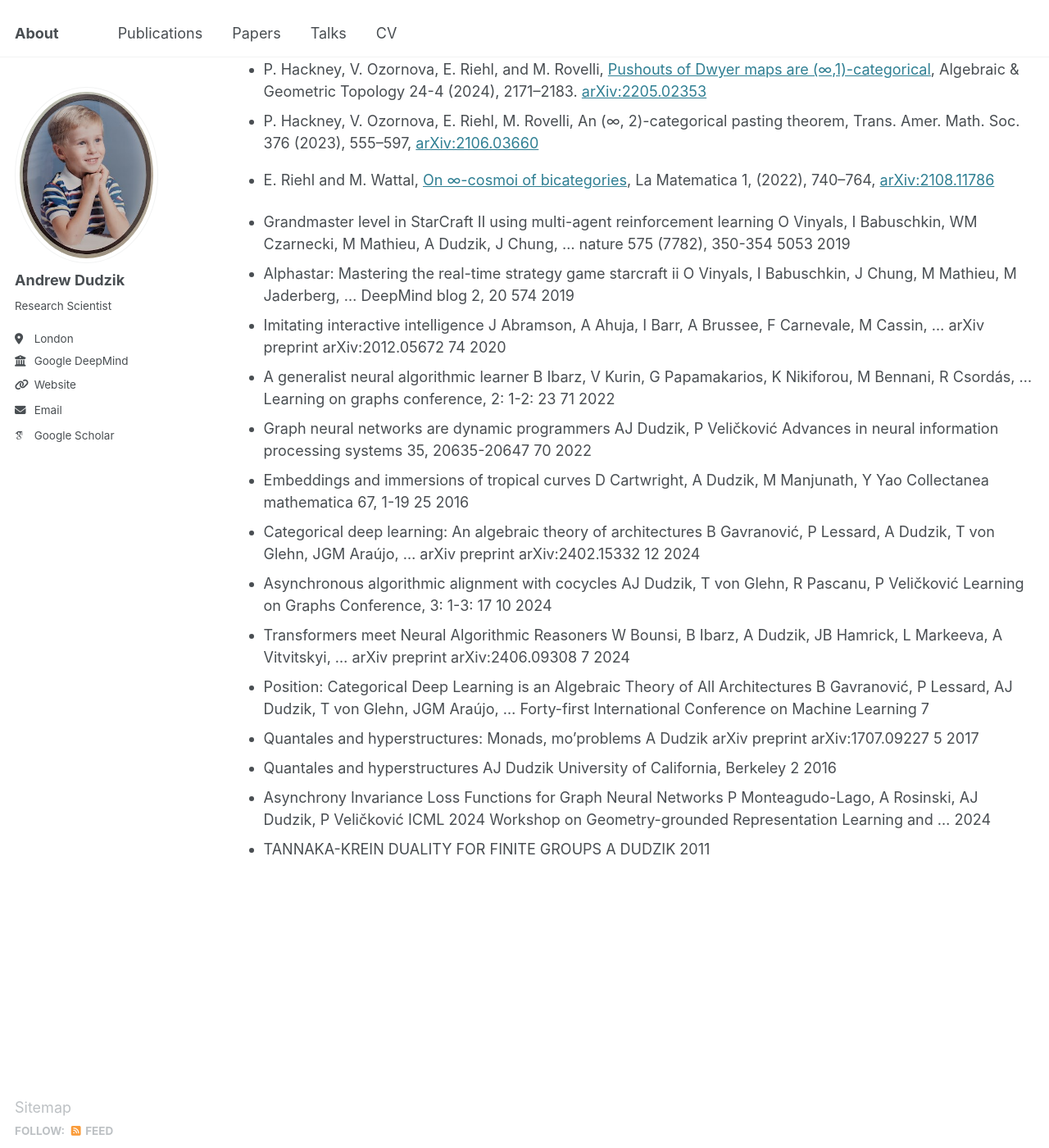
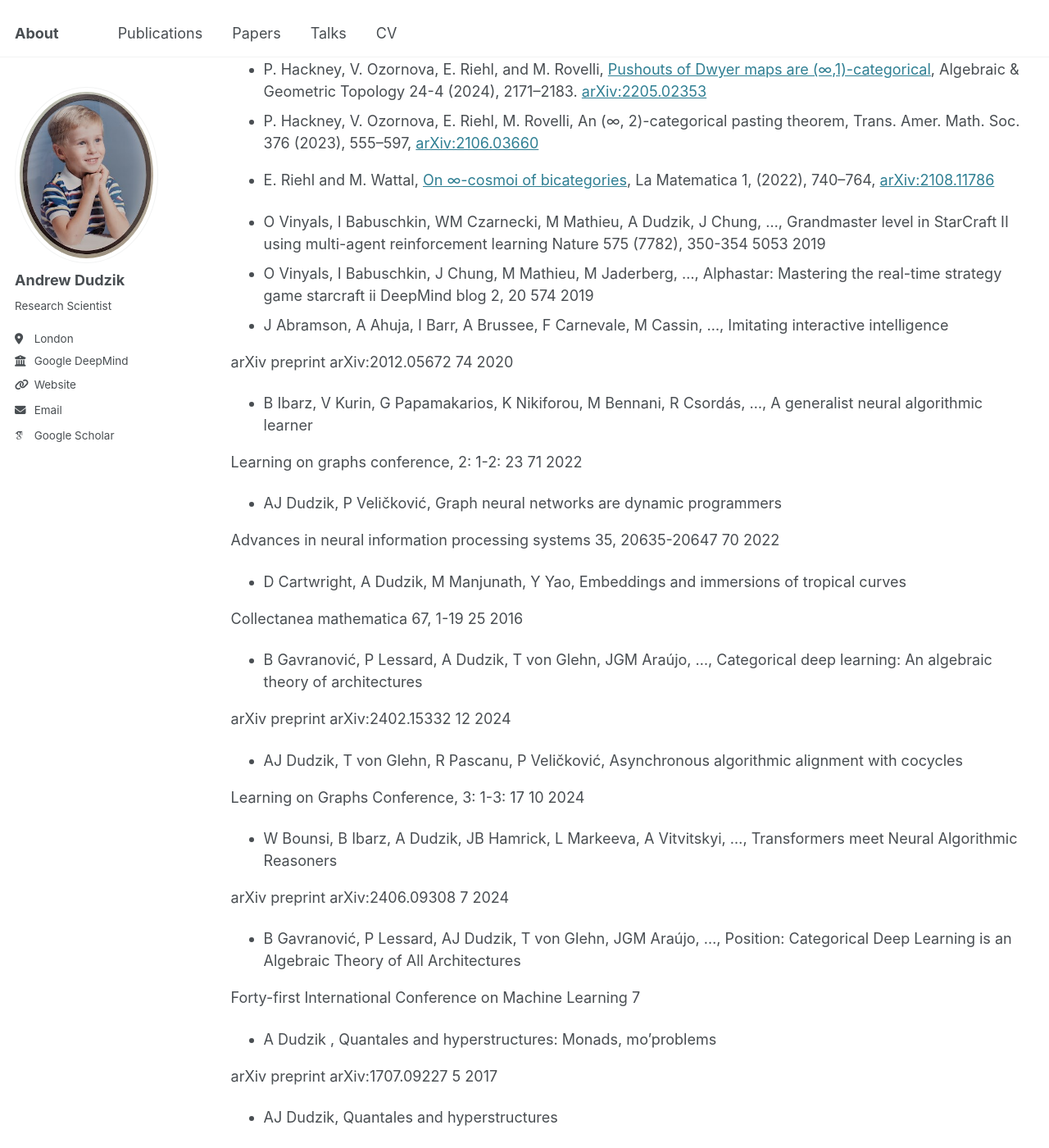
Before and after one commit to mdudzik/mdudzik.github.io, a Jekyll site: the page built from _pages/publications.md, in a window 1280 px wide and 1400 px high, scrolled down 347 px. Shown: the whole window at 82% size. Built offline with Jekyll 4.4.1, drawn with Linux system fonts in a browser that asks for light colours; some web fonts are replaced; part of the change alters nothing that is shown; some of the changed text lies outside the part shown.

Commit message:
Improved formatting with markdown continuing

```diff
--- a/_pages/publications.md
+++ b/_pages/publications.md
@@ -42,58 +42,56 @@ Algebraic &amp; Geometric Topology 24-4 (2024), 2171--2183. [arXiv:2205.02353](h
 - P. Hackney, V. Ozornova, E. Riehl, M. Rovelli, An (&infin;, 2)-categorical pasting theorem, Trans. Amer. Math. Soc. 376 (2023), 555–597, [arXiv:2106.03660](https://arxiv.org/abs/2106.03660)
 - E. Riehl and M. Wattal, [On &infin;-cosmoi of bicategories](https://emilyriehl.github.io/files/bicategories.pdf), La Matematica 1, (2022), 740–764, [arXiv:2108.11786](https://arxiv.org/abs/2108.11786)
 
-- Grandmaster level in StarCraft II using multi-agent reinforcement learning
-O Vinyals, I Babuschkin, WM Czarnecki, M Mathieu, A Dudzik, J Chung, ...
-nature 575 (7782), 350-354
+- O Vinyals, I Babuschkin, WM Czarnecki, M Mathieu, A Dudzik, J Chung, ..., Grandmaster level in StarCraft II using multi-agent reinforcement learning
+Nature 575 (7782), 350-354
 5053	2019
-- Alphastar: Mastering the real-time strategy game starcraft ii
-O Vinyals, I Babuschkin, J Chung, M Mathieu, M Jaderberg, ...
+- O Vinyals, I Babuschkin, J Chung, M Mathieu, M Jaderberg, ..., Alphastar: Mastering the real-time strategy game starcraft ii
 DeepMind blog 2, 20
 574	2019
-- Imitating interactive intelligence
-J Abramson, A Ahuja, I Barr, A Brussee, F Carnevale, M Cassin, ...
+- J Abramson, A Ahuja, I Barr, A Brussee, F Carnevale, M Cassin, ..., Imitating interactive intelligence
+
 arXiv preprint arXiv:2012.05672
 74	2020
-- A generalist neural algorithmic learner
-B Ibarz, V Kurin, G Papamakarios, K Nikiforou, M Bennani, R Csordás, ...
+- B Ibarz, V Kurin, G Papamakarios, K Nikiforou, M Bennani, R Csordás, ..., A generalist neural algorithmic learner
+
 Learning on graphs conference, 2: 1-2: 23
 71	2022
-- Graph neural networks are dynamic programmers
-AJ Dudzik, P Veličković
+- AJ Dudzik, P Veličković, Graph neural networks are dynamic programmers
+
 Advances in neural information processing systems 35, 20635-20647
 70	2022
-- Embeddings and immersions of tropical curves
-D Cartwright, A Dudzik, M Manjunath, Y Yao
+- D Cartwright, A Dudzik, M Manjunath, Y Yao, Embeddings and immersions of tropical curves
+
 Collectanea mathematica 67, 1-19
 25	2016
-- Categorical deep learning: An algebraic theory of architectures
-B Gavranović, P Lessard, A Dudzik, T von Glehn, JGM Araújo, ...
+- B Gavranović, P Lessard, A Dudzik, T von Glehn, JGM Araújo, ..., Categorical deep learning: An algebraic theory of architectures
+
 arXiv preprint arXiv:2402.15332
 12	2024
-- Asynchronous algorithmic alignment with cocycles
-AJ Dudzik, T von Glehn, R Pascanu, P Veličković
+- AJ Dudzik, T von Glehn, R Pascanu, P Veličković, Asynchronous algorithmic alignment with cocycles
+
 Learning on Graphs Conference, 3: 1-3: 17
 10	2024
-- Transformers meet Neural Algorithmic Reasoners
-W Bounsi, B Ibarz, A Dudzik, JB Hamrick, L Markeeva, A Vitvitskyi, ...
+- W Bounsi, B Ibarz, A Dudzik, JB Hamrick, L Markeeva, A Vitvitskyi, ..., Transformers meet Neural Algorithmic Reasoners
+
 arXiv preprint arXiv:2406.09308
 7	2024
-- Position: Categorical Deep Learning is an Algebraic Theory of All Architectures
-B Gavranović, P Lessard, AJ Dudzik, T von Glehn, JGM Araújo, ...
+- B Gavranović, P Lessard, AJ Dudzik, T von Glehn, JGM Araújo, ..., Position: Categorical Deep Learning is an Algebraic Theory of All Architectures
+
 Forty-first International Conference on Machine Learning
 7
-- Quantales and hyperstructures: Monads, mo'problems
-A Dudzik
+- A Dudzik , Quantales and hyperstructures: Monads, mo'problems
+
 arXiv preprint arXiv:1707.09227
 5	2017
-- Quantales and hyperstructures
-AJ Dudzik
+- AJ Dudzik, Quantales and hyperstructures
+
 University of California, Berkeley
 2	2016
-- Asynchrony Invariance Loss Functions for Graph Neural Networks
-P Monteagudo-Lago, A Rosinski, AJ Dudzik, P Veličković
+- P Monteagudo-Lago, A Rosinski, AJ Dudzik, P Veličković, Asynchrony Invariance Loss Functions for Graph Neural Networks
+
 ICML 2024 Workshop on Geometry-grounded Representation Learning and …
 2024
-- TANNAKA-KREIN DUALITY FOR FINITE GROUPS
-A DUDZIK
+- A DUDZIK, TANNAKA-KREIN DUALITY FOR FINITE GROUPS
+
 2011
```
